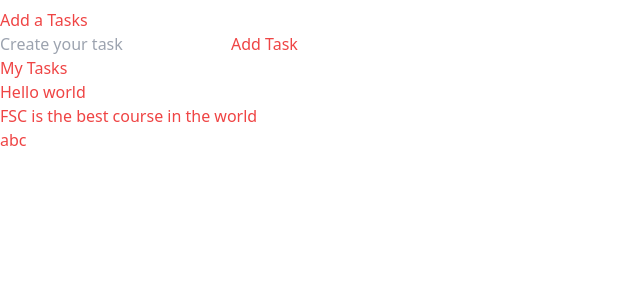
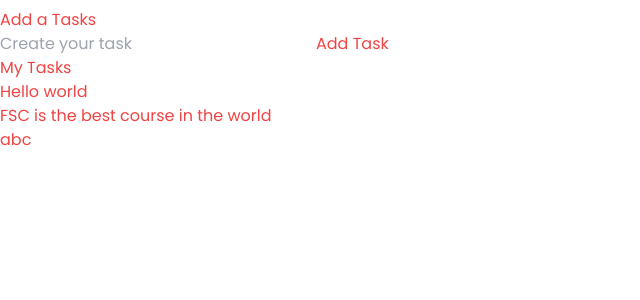
Before and after one commit to Cleyton-1995/fsc-task-manager, a React (Vite) app: page / in a window 1280 px wide. Shown: the top 300 px of the page, without its empty margins (0-640 px from the left). Built offline with nearby package versions, Linux system fonts and the light colour scheme.

Commit message:
fix: resolve conflicts between Prettier and Tailwind

```diff
--- a/tailwind.config.js
+++ b/tailwind.config.js
@@ -2,8 +2,11 @@
 export default {
   content: ['./index.html', './src/**/*.{js,ts,jsx,tsx}'],
   theme: {
-    fontFamily: ['Poppins', 'sans-serif'],
-    extend: {},
+    extend: {
+      fontFamily: {
+        sans: ['Poppins', 'sans-serif'], // ✅ Correto
+      },
+    },
   },
   plugins: [],
 };
```
